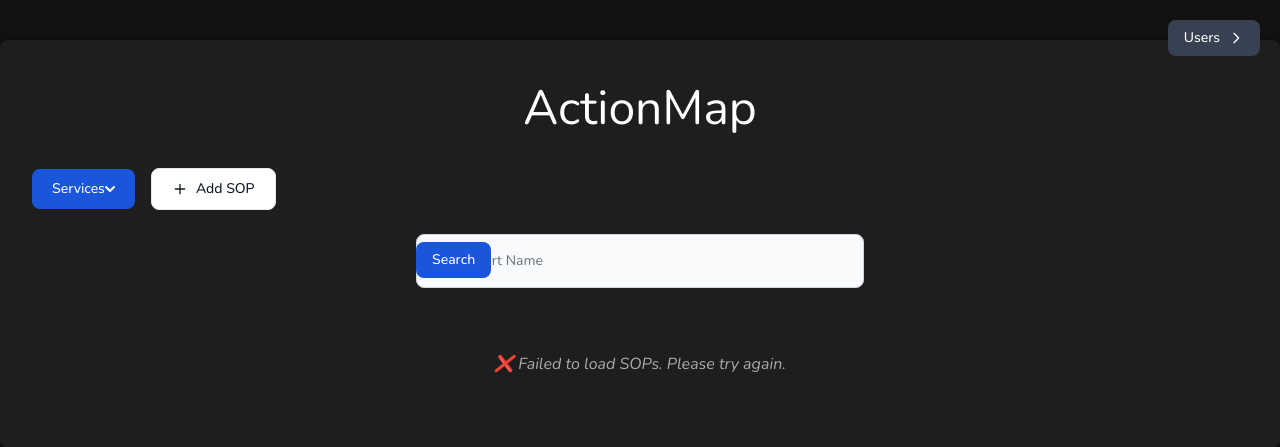
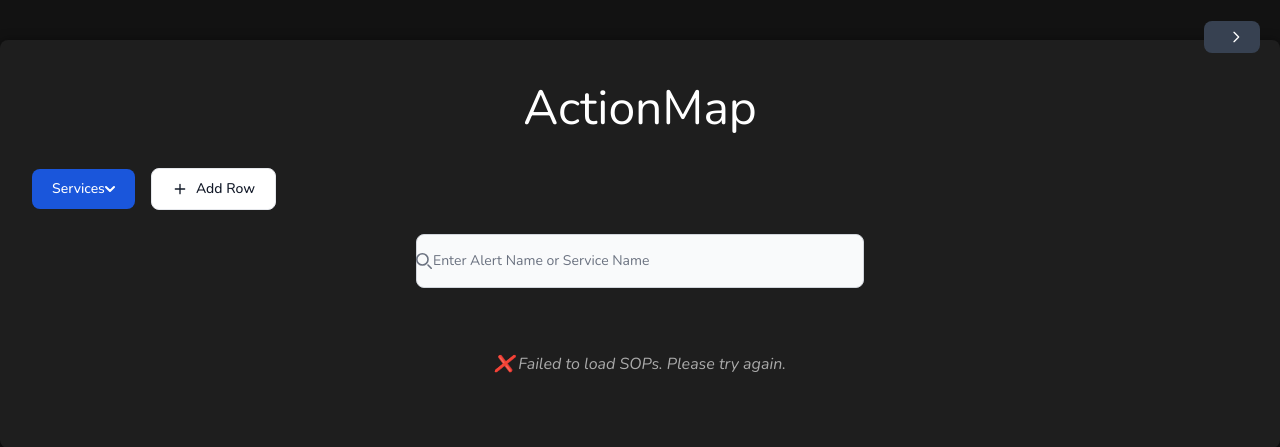
Before and after one commit to pranavbhiungade/sop-flask-server, a Flask app: template templates/home.html in a window 1280 px wide. Shown: the top 447 px of the page. Run offline with Flask 3, Linux system fonts and the light colour scheme; the template is opened without the code that fills it, so the values that code supplies are empty; some libraries are stand-ins or nearby versions.

Commit message:
enabled inline editing and search

```diff
--- a/templates/home.html
+++ b/templates/home.html
@@ -10,7 +10,7 @@
 <link href="https://fonts.googleapis.com/css2?family=Nunito:ital,wght@0,200..1000;1,200..1000&display=swap" rel="stylesheet">
   <style>
     body { font-family: "Nunito", sans-serif; font-optical-sizing: auto;  font-style: normal; background: #121212; margin: 0; padding: 0; color: #e0e0e0; }
-    .container { max-width: 1450px; margin: 40px auto; background: #1e1e1e; border-radius: 8px; box-shadow: 0 2px 12px rgba(0,0,0,0.6); padding: 32px; }
+    .container { max-width: 1560px; margin: 40px auto; background: #1e1e1e; border-radius: 8px; box-shadow: 0 2px 12px rgba(0,0,0,0.6); padding: 32px; }
     h1 { color: #00bcd4; text-align: center; margin-bottom: 24px; }
     h3 { margin: 24px 0 12px 0; color: #ffffff; font-weight: bold; text-align: left; border-left: 4px solid #00bcd4; padding-left: 10px; }
     table { border-collapse: collapse; width: 100%; margin-bottom: 24px; border: 1px solid #333; background: #1a1a1a; }
@@ -44,7 +44,7 @@
    <!-- Users Page Button -->
   <div class="back-btn">
   <a href="users.html" class="inline-flex items-center px-4 py-2 text-sm font-medium text-white bg-gray-700 rounded-lg hover:bg-gray-600" style="text-decoration: none;color: white;">
-    <span class="mr-2">Users</span>
+    <span class="mr-2"></span>
     <svg class="w-4 h-4" fill="none" stroke="currentColor" stroke-width="2" viewBox="0 0 24 24">
       <path stroke-linecap="round" stroke-linejoin="round" d="M9 5l7 7-7 7" />
     </svg>
@@ -70,7 +70,7 @@
     <svg class="w-4 h-4 mr-2" aria-hidden="true" xmlns="http://www.w3.org/2000/svg" fill="none" viewBox="0 0 24 24">
       <path stroke="currentColor" stroke-linecap="round" stroke-linejoin="round" stroke-width="2" d="M5 12h14m-7 7V5"/>
     </svg>
-    Add SOP
+    Add Row
   </button>
 
 </div>
@@ -116,7 +116,7 @@
         </div>
         <div>
           <label for="service-version" class="block mb-2 text-sm font-medium text-gray-900 dark:text-white">Version</label>
-          <input type="text" id="service-version" class="bg-gray-50 border border-gray-300 text-gray-900 text-sm rounded-lg focus:ring-blue-500 focus:border-blue-500 block w-full p-2.5 dark:bg-gray-600 dark:border-gray-500 dark:placeholder-gray-400 dark:text-white" placeholder="Enter version" required>
+          <input type="text" id="service-version" class="bg-gray-50 border border-gray-300 text-gray-900 text-sm rounded-lg focus:ring-blue-500 focus:border-blue-500 block w-full p-2.5 dark:bg-gray-600 dark:border-gray-500 dark:placeholder-gray-400 dark:text-white" placeholder="Enter version or 0 ( if version NA )" required>
         </div>
         <button type="submit" class="w-full text-white bg-blue-700 hover:bg-blue-800 focus:ring-4 focus:outline-none focus:ring-blue-300 font-medium rounded-lg text-sm px-5 py-2.5 text-center dark:bg-blue-600 dark:hover:bg-blue-700 dark:focus:ring-blue-800">
           Add Service
@@ -128,7 +128,7 @@
 
 <!-- Add SOP Modal -->
 <div id="add-sop-modal" tabindex="-1" aria-hidden="true" class="hidden fixed inset-0 z-50 flex justify-center items-center w-full h-full bg-black bg-opacity-60">
-  <div class="relative p-4 w-full max-w-md max-h-full">
+  <div class="relative p-4 w-full max-w-xl max-h-full">
     <div class="relative bg-white rounded-lg shadow-sm dark:bg-gray-700">
       <div class="flex items-center justify-between p-4 md:p-5 border-b rounded-t dark:border-gray-600 border-gray-200">
         <h3 class="text-lg font-semibold text-gray-900 dark:text-white">
@@ -141,33 +141,41 @@
           <span class="sr-only">Close modal</span>
         </button>
       </div>
+
       <form id="add-sop-form" class="p-4 md:p-5 space-y-4" onsubmit="submitAddSOP(event)">
+
         <div>
           <label for="add-sop-service" class="block mb-2 text-sm font-medium text-gray-900 dark:text-white">Service</label>
           <select id="add-sop-service" class="bg-gray-50 border border-gray-300 text-gray-900 text-sm rounded-lg focus:ring-primary-600 focus:border-primary-600 block w-full p-2.5 dark:bg-gray-600 dark:border-gray-500 dark:placeholder-gray-400 dark:text-white" required>
             <option value="">Select a service</option>
           </select>
         </div>
+
+        <div class="grid grid-cols-2 gap-4">
             <div>
               <label for="add-sop-alert" class="block mb-2 text-sm font-medium text-gray-900 dark:text-white">Alert Name</label>
               <input type="text" id="add-sop-alert" placeholder="e.g., High CPU Utilization" class="bg-gray-50 border border-gray-300 text-gray-900 text-sm rounded-lg focus:ring-primary-600 focus:border-primary-600 block w-full p-2.5 dark:bg-gray-600 dark:border-gray-500 dark:placeholder-gray-400 dark:text-white" required>
             </div>
             <div>
               <label for="add-sop-title" class="block mb-2 text-sm font-medium text-gray-900 dark:text-white">Title</label>
-          <input type="text" id="add-sop-title" placeholder="e.g., SOP for High CPU on Web Servers" class="bg-gray-50 border border-gray-300 text-gray-900 text-sm rounded-lg focus:ring-primary-600 focus:border-primary-600 block w-full p-2.5 dark:bg-gray-600 dark:border-gray-500 dark:placeholder-gray-400 dark:text-white" required>
+              <input type="text" id="add-sop-title" placeholder="e.g., SOP for High CPU" class="bg-gray-50 border border-gray-300 text-gray-900 text-sm rounded-lg focus:ring-primary-600 focus:border-primary-600 block w-full p-2.5 dark:bg-gray-600 dark:border-gray-500 dark:placeholder-gray-400 dark:text-white" required>
             </div>
+        </div>
+
         <div>
           <label for="add-sop-description" class="block mb-2 text-sm font-medium text-gray-900 dark:text-white">Description</label>
-          <textarea id="add-sop-description" rows="2" placeholder="Describe the purpose and steps of this SOP..." class="block p-2.5 w-full text-sm text-gray-900 bg-gray-50 rounded-lg border border-gray-300 focus:ring-blue-500 focus:border-blue-500 dark:bg-gray-600 dark:border-gray-500 dark:placeholder-gray-400 dark:text-white" required></textarea>
+          <textarea id="add-sop-description" rows="1" placeholder="Describe the purpose and steps of this SOP..." class="block p-2.5 w-full text-sm text-gray-900 bg-gray-50 rounded-lg border border-gray-300 focus:ring-blue-500 focus:border-blue-500 dark:bg-gray-600 dark:border-gray-500 dark:placeholder-gray-400 dark:text-white" required></textarea>
+        </div>
+
+        <div class="grid grid-cols-2 gap-4">
+            <div>
+              <label for="add-sop-daemon-tool-service" class="block mb-2 text-sm font-medium text-gray-900 dark:text-white">Daemon Tool Service</label>
+              <input type="text" id="add-sop-daemon-tool-service" placeholder="e.g., systemd-service-name" class="bg-gray-50 border border-gray-300 text-gray-900 text-sm rounded-lg focus:ring-primary-600 focus:border-primary-600 block w-full p-2.5 dark:bg-gray-600 dark:border-gray-500 dark:placeholder-gray-400 dark:text-white">
             </div>
             <div>
               <label for="add-sop-link" class="block mb-2 text-sm font-medium text-gray-900 dark:text-white">SOP Link</label>
-          <textarea type="text" id="add-sop-link" placeholder="https://your-wiki.com/sop-link" class="bg-gray-50 border border-gray-300 text-gray-900 text-sm rounded-lg focus:ring-primary-600 focus:border-primary-600 block w-full p-2.5 dark:bg-gray-600 dark:border-gray-500 dark:placeholder-gray-400 dark:text-white"></textarea>
+              <input type="text" id="add-sop-link" placeholder="https://your-wiki.com/sop-link" class="bg-gray-50 border border-gray-300 text-gray-900 text-sm rounded-lg focus:ring-primary-600 focus:border-primary-600 block w-full p-2.5 dark:bg-gray-600 dark:border-gray-500 dark:placeholder-gray-400 dark:text-white">
             </div>
-
-        <div>
-          <label for="add-sop-daemon-tool-service" class="block mb-2 text-sm font-medium text-gray-900 dark:text-white">Daemon Tool Service</label>
-          <input type="text" id="add-sop-daemon-tool-service" placeholder="e.g., systemd-service-name" class="bg-gray-50 border border-gray-300 text-gray-900 text-sm rounded-lg focus:ring-primary-600 focus:border-primary-600 block w-full p-2.5 dark:bg-gray-600 dark:border-gray-500 dark:placeholder-gray-400 dark:text-white">
         </div>
 
         <div>
@@ -181,6 +189,7 @@
             <option value="">Select a user</option>
           </select>
         </div>
+
         <button type="submit" class="w-full text-white bg-blue-700 hover:bg-blue-800 focus:ring-4 focus:outline-none focus:ring-blue-300 font-medium rounded-lg text-sm px-5 py-2.5 text-center dark:bg-blue-600 dark:hover:bg-blue-700 dark:focus:ring-blue-800">
           Add SOP
         </button>
@@ -191,6 +200,8 @@
 
 <!-- Modal ends -->
 
+
+
     <form id="search-form" class="max-w-md mx-auto my-6">
   <label for="default-search" class="mb-2 text-sm font-medium text-gray-900 sr-only dark:text-white">Search</label>
   <div class="relative">
@@ -199,8 +210,8 @@
         <path stroke="currentColor" stroke-linecap="round" stroke-linejoin="round" stroke-width="2" d="m19 19-4-4m0-7A7 7 0 1 1 1 8a7 7 0 0 1 14 0Z"/>
       </svg>
     </div>
-    <input type="search" id="default-search" class="block w-full p-4 ps-10 text-sm text-gray-900 border border-gray-300 rounded-lg bg-gray-50 focus:ring-blue-500 focus:border-blue-500 dark:bg-gray-700 dark:border-gray-600 dark:placeholder-gray-400 dark:text-white dark:focus:ring-blue-500 dark:focus:border-blue-500" placeholder="Enter Alert Name" required />
-    <button type="submit" class="text-white absolute end-2.5 bottom-2.5 bg-blue-700 hover:bg-blue-800 focus:ring-4 focus:outline-none focus:ring-blue-300 font-medium rounded-lg text-sm px-4 py-2 dark:bg-blue-600 dark:hover:bg-blue-700 dark:focus:ring-blue-800">Search</button>
+    <input type="search" id="alert-search" class="block w-full p-4 ps-10 text-sm text-gray-900 border border-gray-300 rounded-lg bg-gray-50 focus:ring-blue-500 focus:border-blue-500 dark:bg-gray-700 dark:border-gray-600 dark:placeholder-gray-400 dark:text-white dark:focus:ring-blue-500 dark:focus:border-blue-500" placeholder="Enter Alert Name or Service Name" required />
+
   </div>
 
   <!-- Hit/Refresh Button (hidden initially) -->
@@ -244,6 +255,11 @@
   let allSOPData = []; // store all fetched SOPs
   let currentFilter = ""; // search term
 
+  document.getElementById("alert-search").addEventListener("input", function(e) {
+  currentFilter = e.target.value;
+  renderSOPs(allSOPData);
+});
+
   async function fetchGroupedSOPs() {
     try {
       const response = await fetch("http://192.168.64.1:5000/home");
@@ -259,6 +275,12 @@
     }
   }
 
+// ...other code...
+
+// ...existing code...
+
+// ...existing code...
+
 function renderSOPs(data) {
   const container = document.getElementById("sops-content");
   container.innerHTML = "";
@@ -269,84 +291,68 @@
   }
 
   let html = "";
+  let foundAny = false;
 
   data.forEach(serviceObj => {
+    // Check if service name matches the filter
+    const serviceMatches = currentFilter
+      ? serviceObj.service.toLowerCase().includes(currentFilter.toLowerCase())
+      : false;
+
     serviceObj.versions.forEach(versionObj => {
-        // Filter SOPs if search is applied
-        const filteredSOPs = versionObj.sops.filter(sop =>
-          sop.alert_name?.toLowerCase().includes(currentFilter.toLowerCase())
-        );
+      // Filter SOPs by alert name or show all if service matches
+      const filteredSOPs = currentFilter
+        ? versionObj.sops.filter(sop =>
+            serviceMatches ||
+            (sop.alert_name || '').toLowerCase().includes(currentFilter.toLowerCase())
+          )
+        : versionObj.sops;
 
-        if (filteredSOPs.length === 0) return; // skip if no match
+      if (filteredSOPs.length === 0) return;
+
+      foundAny = true;
+
       const versionHeadingText = (versionObj.version === "0")
-                                   ? "" // Omit version if it's "0"
+                                 ? ""
                                  : ` | ${escapeHtml(versionObj.version)}`;
 
       html += `<h3>${escapeHtml(serviceObj.service)}${versionHeadingText}</h3>`;
       html += `<div style="overflow-x:auto;"><table><thead><tr>
-
-          <th>Alert Name</th>
-          <th>Title</th>
-          <th>Description</th>
-          <th>Daemon Tool Service</th>
-          <th>Script Summary</th>
-          <th>SOP Link</th>
+        <th style="width: 10%;">Alert Name</th>
+        <th style="width: 15%;">Title</th>
+        <th style="width: 20%;">Description</th>
+        <th style="width: 20%;">Daemon Tool Service</th>
+        <th style="width: 35%;">Script Summary</th>
+        <th style="width: 15%;">SOP Link</th>
         <th>Created By</th>
         <th>Last Modified By</th>
         <th>Created At</th>
         <th>Updated At</th>
-          <th>Actions</th>
+        <th style="width: 7%;">Actions</th>
       </tr></thead><tbody>`;
 
-        filteredSOPs.forEach(sop => {
-          const sopData = encodeURIComponent(JSON.stringify(sop));
-          html += `<tr>
-
+      filteredSOPs.forEach((sop, index) => {
+        const uniqueRowId = `${serviceObj.service}-${versionObj.version}-${index}`;
+        html += `<tr id="row-${uniqueRowId}">
           <td>${escapeHtml(sop.alert_name || '-')}</td>
           <td>${escapeHtml(sop.sop_title || '-')}</td>
           <td>${escapeHtml(sop.sop_description || '-')}</td>
-
           <td>${escapeHtml(sop.daemon_tool_service || '-')}</td>
-           <td>
-  <button
-    type="button"
-    title="Show Script Summary"
-    onclick="showScriptSummaryModal('${escapeHtml(sop.script_summary || 'No summary provided')}')"
-    class="block mx-auto p-1 rounded-full
-           text-gray-800 dark:text-white
-           hover:text-blue-500 dark:hover:text-blue-400
-           hover:scale-110
-           transition duration-150 ease-in-out">
-
-    <svg class="w-5 h-5" aria-hidden="true" xmlns="http://www.w3.org/2000/svg" width="24" height="24" fill="none" viewBox="0 0 20 20">
-      <path stroke="currentColor" stroke-linecap="round" stroke-linejoin="round" stroke-width="2" d="M16 12H4m12 0-4 4m4-4-4-4m3-4h2a3 3 0 0 1 3 3v10a3 3 0 0 1-3 3h-2"/>
-    </svg>
-  </button>
-</td>
-
-
-            <td>
-  ${sop.sop_link ? `
-    <a href="${escapeHtml(sop.sop_link)}" target="_blank" class="open-sop-link flex items-center gap-1 text-blue-600 hover:underline">
-      Open
-      <svg class="w-6 h-6 text-gray-800 dark:text-white" aria-hidden="true" xmlns="http://www.w3.org/2000/svg" width="24" height="24" fill="none" viewBox="0 0 24 24">
-  <path stroke="currentColor" stroke-linecap="round" stroke-linejoin="round" stroke-width="2" d="M13.213 9.787a3.391 3.391 0 0 0-4.795 0l-3.425 3.426a3.39 3.39 0 0 0 4.795 4.794l.321-.304m-.321-4.49a3.39 3.39 0 0 0 4.795 0l3.424-3.426a3.39 3.39 0 0 0-4.794-4.795l-1.028.961"/>
-</svg>
-
-    </a>
-  ` : '-'}
-</td>
-
+          <td>${escapeHtml(sop.script_summary || 'No summary provided')}</td>
+          <td>${sop.sop_link ? `<a href="${escapeHtml(sop.sop_link)}" target="_blank" class="open-sop-link flex items-center gap-1 text-blue-600 hover:underline">Open</a>` : '-'}</td>
           <td>${escapeHtml(sop.created_by || '-')}</td>
           <td>${escapeHtml(sop.last_modified_by || '-')}</td>
           <td>${escapeHtml(sop.created_at || '-')}</td>
           <td>${escapeHtml(sop.updated_at || '-')}</td>
-            <td style="display:flex;gap:8px;align-items:center;justify-content:left;">
-              <button class="action-btn edit-btn" title="Edit" onclick='openEditModal(${JSON.stringify(sop)})'>
+          <td>
+            <div style="display: flex; flex-direction: row; align-items: center; justify-content: center; gap: 12px; height: 100%;">
+              <button class="action-btn edit-btn" title="Edit" style="display: flex; align-items: center; justify-content: center;" onclick='enableInlineEditing("${uniqueRowId}", ${sop.id})'>
                 <svg xmlns="http://www.w3.org/2000/svg" width="16" height="16" fill="none" viewBox="0 0 24 24"><path fill="currentColor" d="M4 21h17v2H3a1 1 0 0 1-1-1V3a1 1 0 0 1 1-1h2v2H4v17zm16.7-13.3a1 1 0 0 0 0-1.4l-2-2a1 1 0 0 0-1.4 0l-9.6 9.6a1 1 0 0 0-.3.6l-.7 4.2a1 1 0 0 0 1.2 1.2l4.2-.7a1 1 0 0 0 .6-.3l9.6-9.6zm-3.3-1.3 2 2-1.3 1.3-2-2L17.4 6.4zm-9 9 6.6-6.6 2 2-6.6 6.6-2.5.4.5-2.4z"/></svg>
               </button>
-              <button class="action-btn delete-btn" title="Delete" onclick="deleteSOP(${sop.id})">
-                <svg xmlns="http://www.w3.org/2000/svg" width="16" height="16" fill="none" viewBox="0 0 24 24"><path fill="currentColor" d="M5 6h14v2H5V6zm2 3h10l-1.5 12.5a1 1 0 0 1-1 .5h-5a1 1 0 0 1-1-.5L7 9zm3 2v7h2v-7h-2z"/></svg></button>
+              <button class="action-btn delete-btn" title="Delete" style="display: flex; align-items: center; justify-content: center;" onclick="deleteSOP(${sop.id})">
+                <svg xmlns="http://www.w3.org/2000/svg" width="16" height="16" fill="none" viewBox="0 0 24 24"><path fill="currentColor" d="M5 6h14v2H5V6zm2 3h10l-1.5 12.5a1 1 0 0 1-1 .5h-5a1 1 0 0 1-1-.5L7 9zm3 2v7h2v-7h-2z"/></svg>
+              </button>
+            </div>
           </td>
         </tr>`;
       });
@@ -355,17 +361,11 @@
     });
   });
 
+  if (!foundAny) {
+    container.innerHTML = '<div class="no-data">⚠️ No SOPs found for this alert or service name.</div>';
+  } else {
     container.innerHTML = html;
-
-    // reattach events
-    document.querySelectorAll('.open-sop-btn').forEach(btn => {
-      btn.addEventListener('click', () => {
-        const encoded = btn.getAttribute('data-sop');
-        if (!encoded) return;
-        // Ensure showSOPModal is also updated to display the new fields!
-        showSOPModal(encoded);
-      });
-    });
+  }
 }
 
   // Handle search form
@@ -750,6 +750,7 @@
   <script src="services_dropdown.js" defer></script>
   <script src="add_service.js" defer></script>
   <script src="add_sop.js" defer></script>
+  <script src="edit_sop.js" defer></script>
   <script src="show_summary.js" defer></script>
 </body>
 </html>
```
Also changed, not shown: templates/edit_sop.js (added, +137 -0 lines), templates/show_summary.js (+17 -1 lines). Lines whose indentation alone changed are shown as unchanged.
